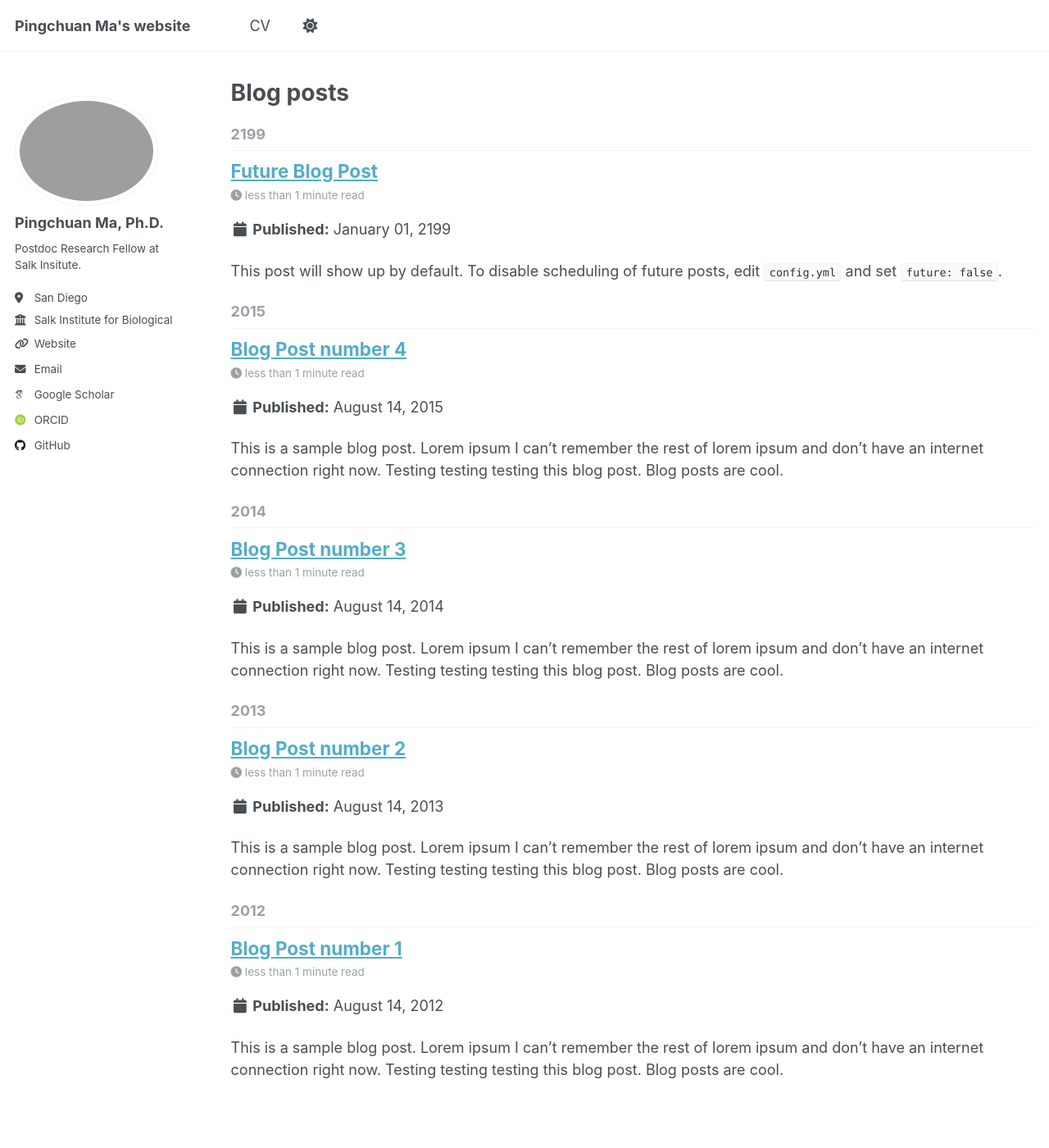
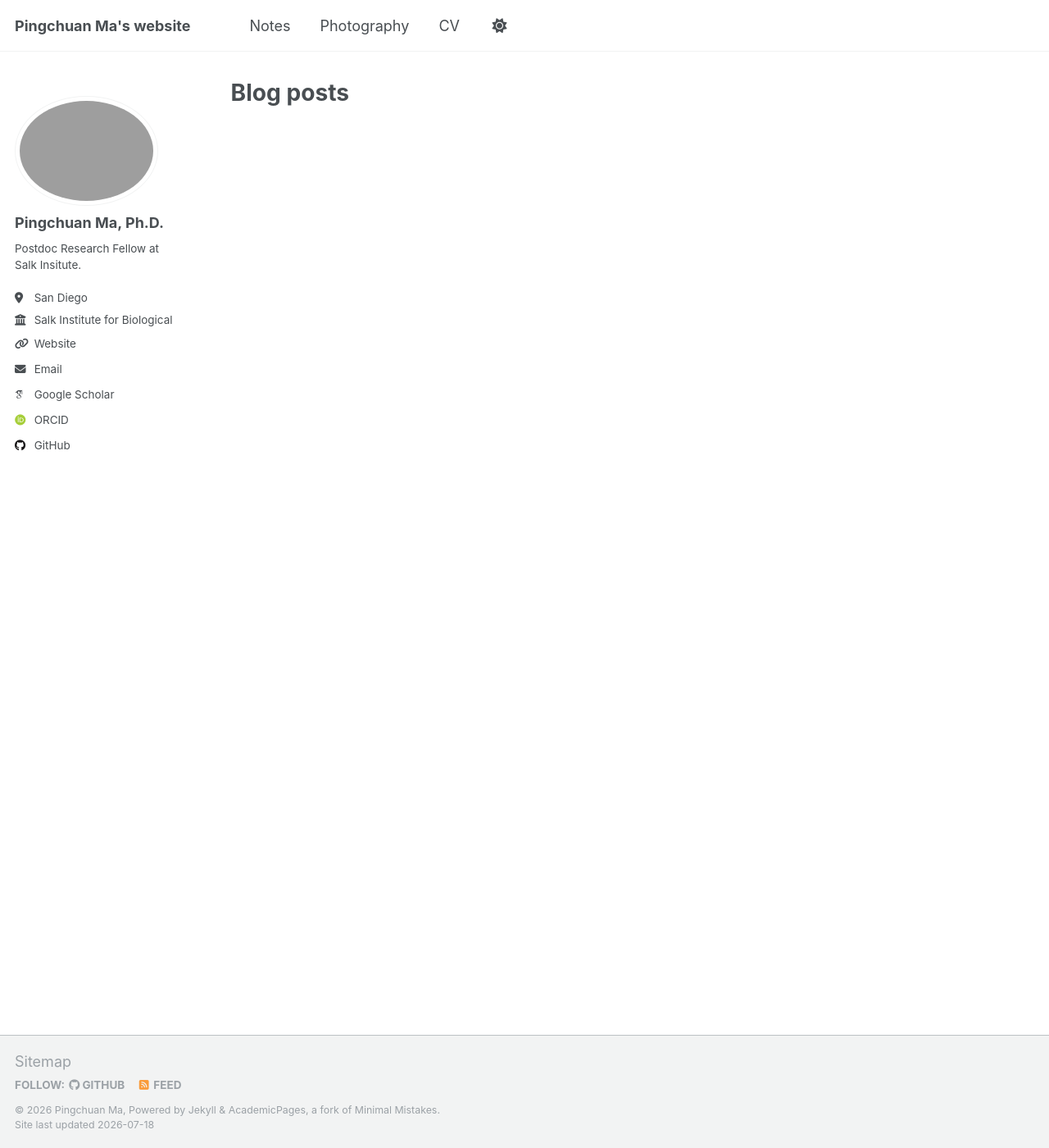
Before and after one commit to pcmaaaaa/pcmaaaaa.github.io, a Jekyll site: the page built from _pages/year-archive.html, in a window 1280 px wide and 1400 px high. Shown: the whole window at 82% size. Built offline with Jekyll 4.4.1, drawn with Linux system fonts in a browser that asks for light colours; some web fonts are replaced; a script that is not in the unit is left out.

Commit message:
Update about; add Notes and photography page

```diff
--- a/_data/navigation.yml
+++ b/_data/navigation.yml
@@ -8,6 +8,12 @@
 #      Markdown formatted page while the second is generated using JSON.
 
 main:
+  - title: "Notes"
+    url: /notes/
+
+  - title: "Photography"
+    url: /photography/
+
   - title: "CV"
     url: /cv/
 
--- /dev/null
+++ b/_pages/photography.md
@@ -0,0 +1,29 @@
+---
+layout: single
+permalink: /photography/
+title: "Photography"
+author_profile: true
+gallery: []
+---
+
+{% comment %}
+  To add photos: drop image files into /images/photography/ and add
+  entries to the "gallery" list in this page's front matter, e.g.:
+
+  gallery:
+    - url: /images/photography/example.jpg
+      image_path: photography/example.jpg
+      alt: "Short description of the photo"
+      title: "Optional caption shown under the thumbnail"
+
+  "url" is optional (links the thumbnail to a larger version or the
+  same image); "title"/"alt" are optional captions.
+{% endcomment %}
+
+{% include base_path %}
+
+{% include gallery %}
+
+{% if page.gallery.size == 0 %}
+<p>Photos coming soon!</p>
+{% endif %}
--- a/_posts/2012-08-14-blog-post-1.md
+++ /dev/null
@@ -1,20 +0,0 @@
----
-title: 'Blog Post number 1'
-date: 2012-08-14
-permalink: /posts/2012/08/blog-post-1/
-tags:
-  - cool posts
-  - category1
-  - category2
----
-
-This is a sample blog post. Lorem ipsum I can't remember the rest of lorem ipsum and don't have an internet connection right now. Testing testing testing this blog post. Blog posts are cool.
-
-Headings are cool
-======
-
-You can have many headings
-======
-
-Aren't headings cool?
-------
--- a/_posts/2013-08-14-blog-post-2.md
+++ /dev/null
@@ -1,20 +0,0 @@
----
-title: 'Blog Post number 2'
-date: 2013-08-14
-permalink: /posts/2013/08/blog-post-2/
-tags:
-  - cool posts
-  - category1
-  - category2
----
-
-This is a sample blog post. Lorem ipsum I can't remember the rest of lorem ipsum and don't have an internet connection right now. Testing testing testing this blog post. Blog posts are cool.
-
-Headings are cool
-======
-
-You can have many headings
-======
-
-Aren't headings cool?
-------
--- a/_posts/2014-08-14-blog-post-3.md
+++ /dev/null
@@ -1,20 +0,0 @@
----
-title: 'Blog Post number 3'
-date: 2014-08-14
-permalink: /posts/2014/08/blog-post-3/
-tags:
-  - cool posts
-  - category1
-  - category2
----
-
-This is a sample blog post. Lorem ipsum I can't remember the rest of lorem ipsum and don't have an internet connection right now. Testing testing testing this blog post. Blog posts are cool.
-
-Headings are cool
-======
-
-You can have many headings
-======
-
-Aren't headings cool?
-------
--- a/_posts/2199-01-01-future-post.md
+++ /dev/null
@@ -1,11 +0,0 @@
----
-title: 'Future Blog Post'
-date: 2199-01-01
-permalink: /posts/2012/08/blog-post-4/
-tags:
-  - cool posts
-  - category1
-  - category2
----
-
-This post will show up by default. To disable scheduling of future posts, edit `config.yml` and set `future: false`.
```
Also changed, not shown: _pages/about.md (+2 -0 lines), _pages/notes.md (added, +17 -0 lines), _posts/2015-08-14-blog-post-4.md (deleted, +0 -20 lines), 1 other file.
